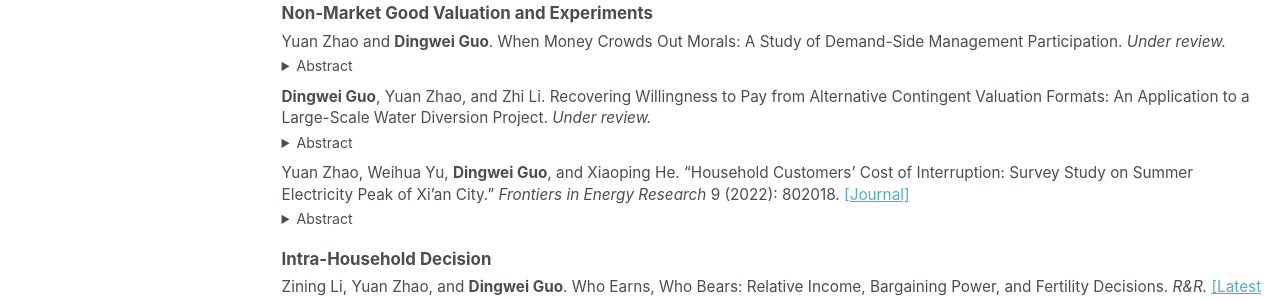
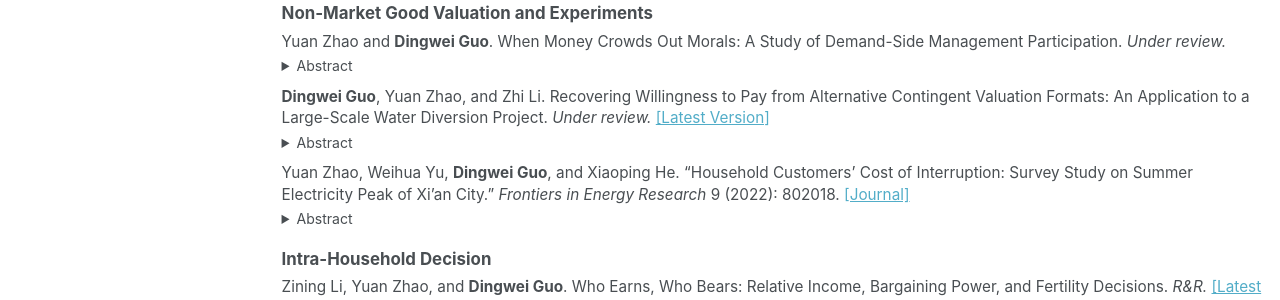
Before and after one commit to dw-guo/dw-guo.github.io, a Jekyll site: the page built from _pages/publications.html, in a window 1280 px wide and 1050 px high. Shown: the part 496-796 px from the top of the window. Built offline with Jekyll 4.4.1, drawn with Linux system fonts in a browser that asks for light colours; a style sheet for code colours, icons or effects is not loaded.

Commit message:
Add link to latest version of CVM paper

```diff
--- a/_pages/publications.html
+++ b/_pages/publications.html
@@ -98,6 +98,7 @@ author_profile: true
     Recovering Willingness to Pay from Alternative Contingent Valuation Formats:
     An Application to a Large-Scale Water Diversion Project.
     <em>Under review.</em>
+    <a href="/files/CVM.pdf" target="_blank">[Latest Version]</a>
   </p>
 
   <details style="margin: 0 0 0.65em 0;">
```
